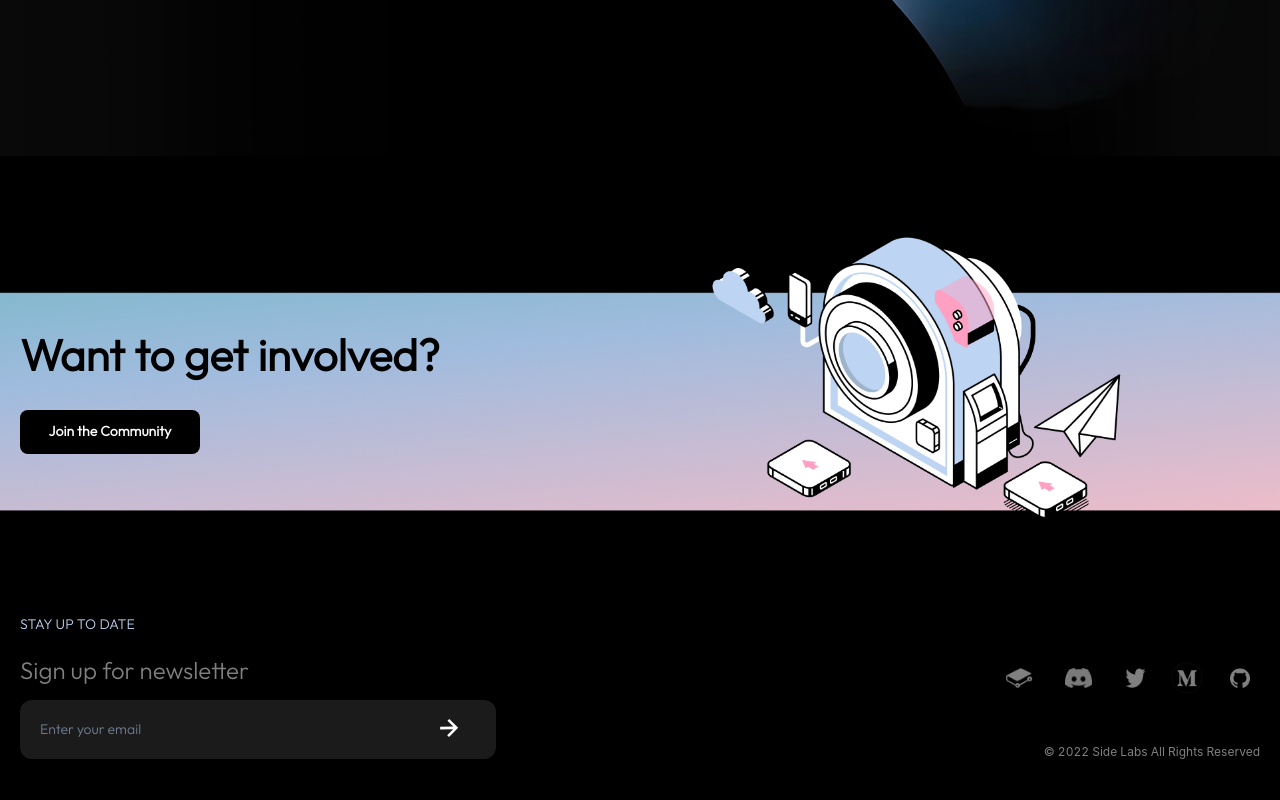
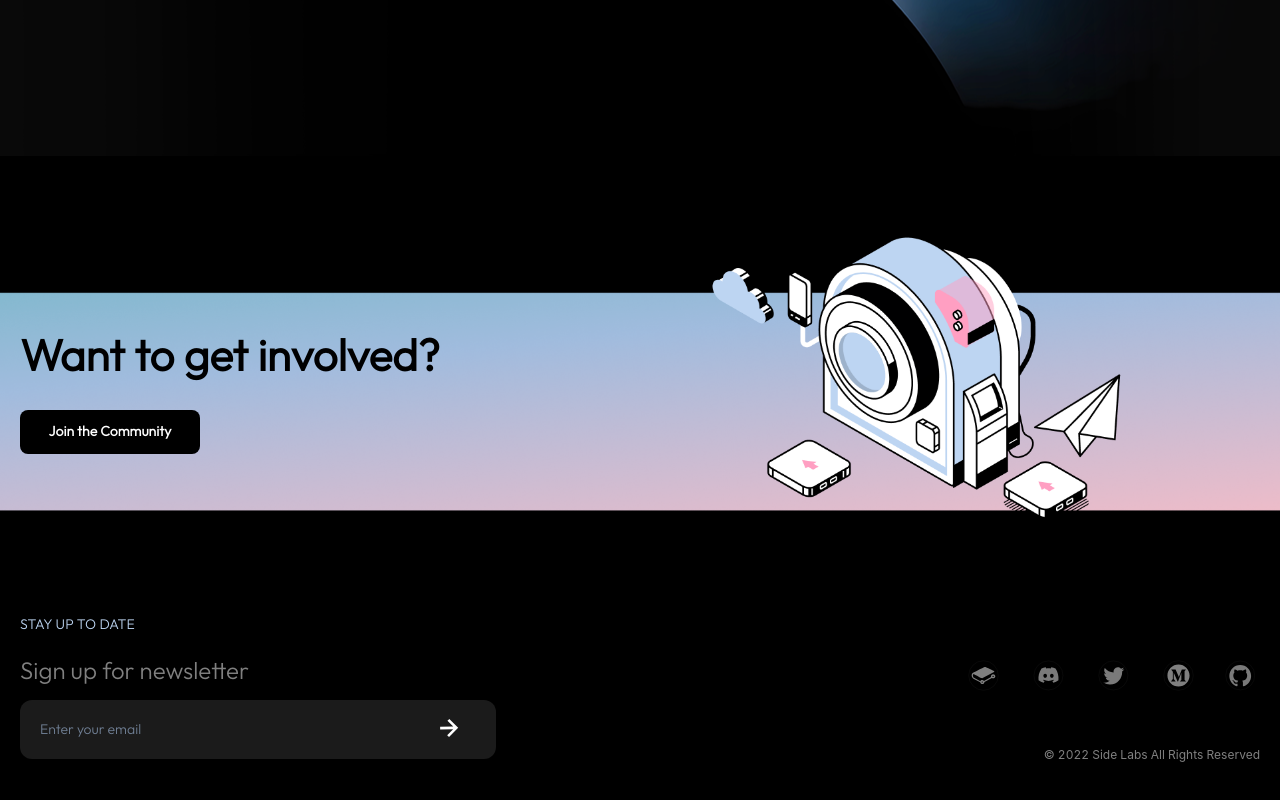
Before and after one commit to zxl6866/side, a React (Create React App) app: page / in a window 1280 px wide. Shown: the part 5745-6545 px from the top of the page. Built offline with nearby package versions, Linux system fonts and the light colour scheme; a web font is replaced by a local one.

Commit message:
feat: revision

```diff
--- a/src/components/Subscription/index.css
+++ b/src/components/Subscription/index.css
@@ -37,29 +37,38 @@
 }
 
 .footerInstagram {
-  background: url("../../assets/image/subscription/shu.png");
+  width: 35px;
+  height: 31px;
+  background: url("../../assets/image/subscription/shu.svg");
 }
 
 .footerMedium {
-  background: url("../../assets/image/subscription/disc.png");
+  width: 35px;
+  height: 31px;
+  background: url("../../assets/image/subscription/disc.svg");
 }
 
 .footerTwitter {
-  background: url("../../assets/image/subscription/twitter.png");
+  width: 35px;
+  height: 31px;
+  background: url("../../assets/image/subscription/tuite.svg");
 }
 
 .footerM {
-  width: 35px;
+  width: 32px;
   height: 31px;
-  background: url("../../assets/image/subscription/m.png");
+  background: url("../../assets/image/subscription/m.svg");
   background-size: cover;
   vertical-align: bottom;
   /* margin: 0 8px 0 -6px; */
-  margin: 0 -6px 0 16px;
+  /* margin: -10px -6px 0 16px; */
+  vertical-align: inherit;
 }
 
 .footerGithub {
-  background: url("../../assets/image/subscription/github.png");
+  width: 35px;
+  height: 31px;
+  background: url("../../assets/image/subscription/github.svg");
 }
 
 .footerText {
```
Also changed, not shown: src/assets/image/subscription/m.svg (added), src/assets/image/subscription/shu.svg (added).
